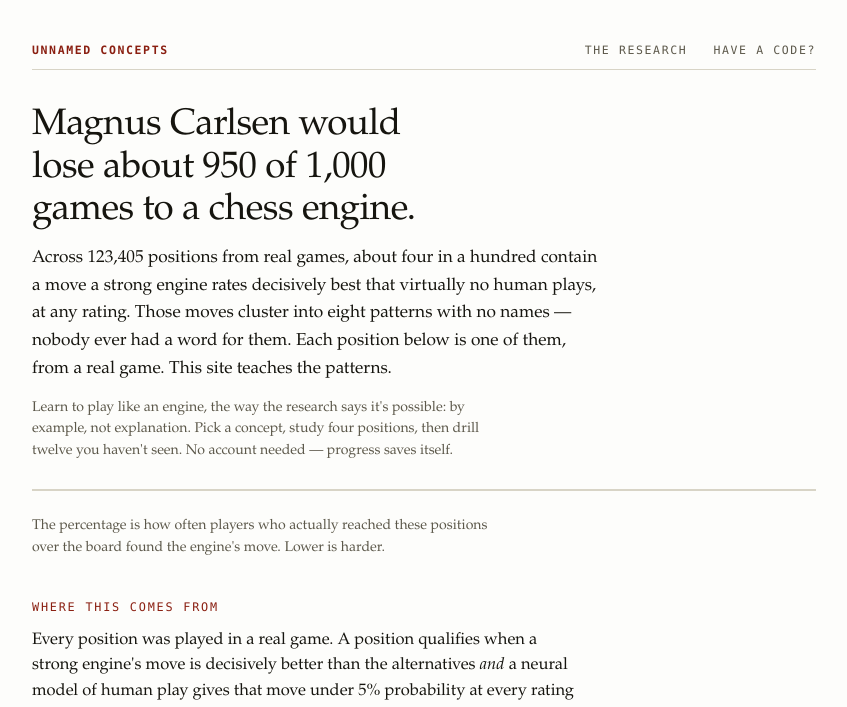
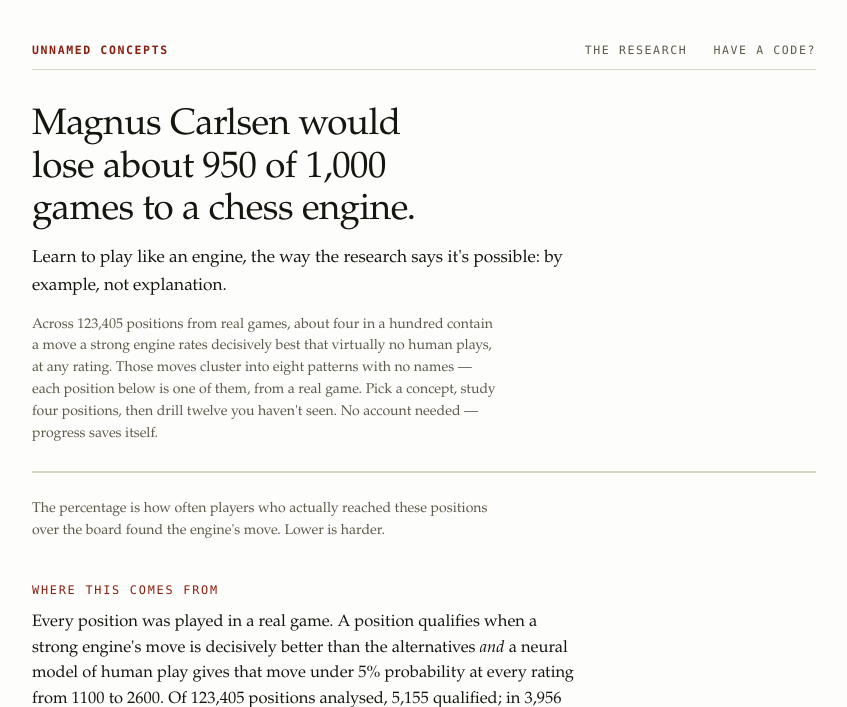
Before and after one commit to sg712/machine-unique-chess, a Flask app: template webapp/templates/index.html in a window 1280 px wide. Shown: the top 707 px of the page, without its empty margins (216-1063 px from the left). Run offline with Flask 3, Linux system fonts and the light colour scheme; the template is opened without the code that fills it, so the values that code supplies are empty.

Commit message:
Hero order: the engine tagline sits directly under the Magnus headline; the data paragraph moves to supporting text

```diff
--- a/webapp/templates/index.html
+++ b/webapp/templates/index.html
@@ -2,14 +2,14 @@
 {% block body %}
 
 <h1>Magnus Carlsen would lose about 950 of 1,000 games to a chess engine.</h1>
-<p class="lede">Across 123,405 positions from real games, about four in a hundred contain a
-move a strong engine rates decisively best that virtually no human plays, at any rating.
-Those moves cluster into eight patterns with no names — nobody ever had a word for them.
-Each position below is one of them, from a real game. This site teaches the patterns.</p>
+<p class="lede">Learn to play like an engine, the way the research says it's possible:
+by example, not explanation.</p>
 
-<p class="small">Learn to play like an engine, the way the research says it's possible: by
-example, not explanation. Pick a concept, study four positions, then drill twelve you haven't
-seen. No account needed — progress saves itself.</p>
+<p class="small">Across 123,405 positions from real games, about four in a hundred contain a
+move a strong engine rates decisively best that virtually no human plays, at any rating. Those
+moves cluster into eight patterns with no names — each position below is one of them, from a
+real game. Pick a concept, study four positions, then drill twelve you haven't seen. No
+account needed — progress saves itself.</p>
 
 <div class="cards">
   {% for c in concepts %}
```
